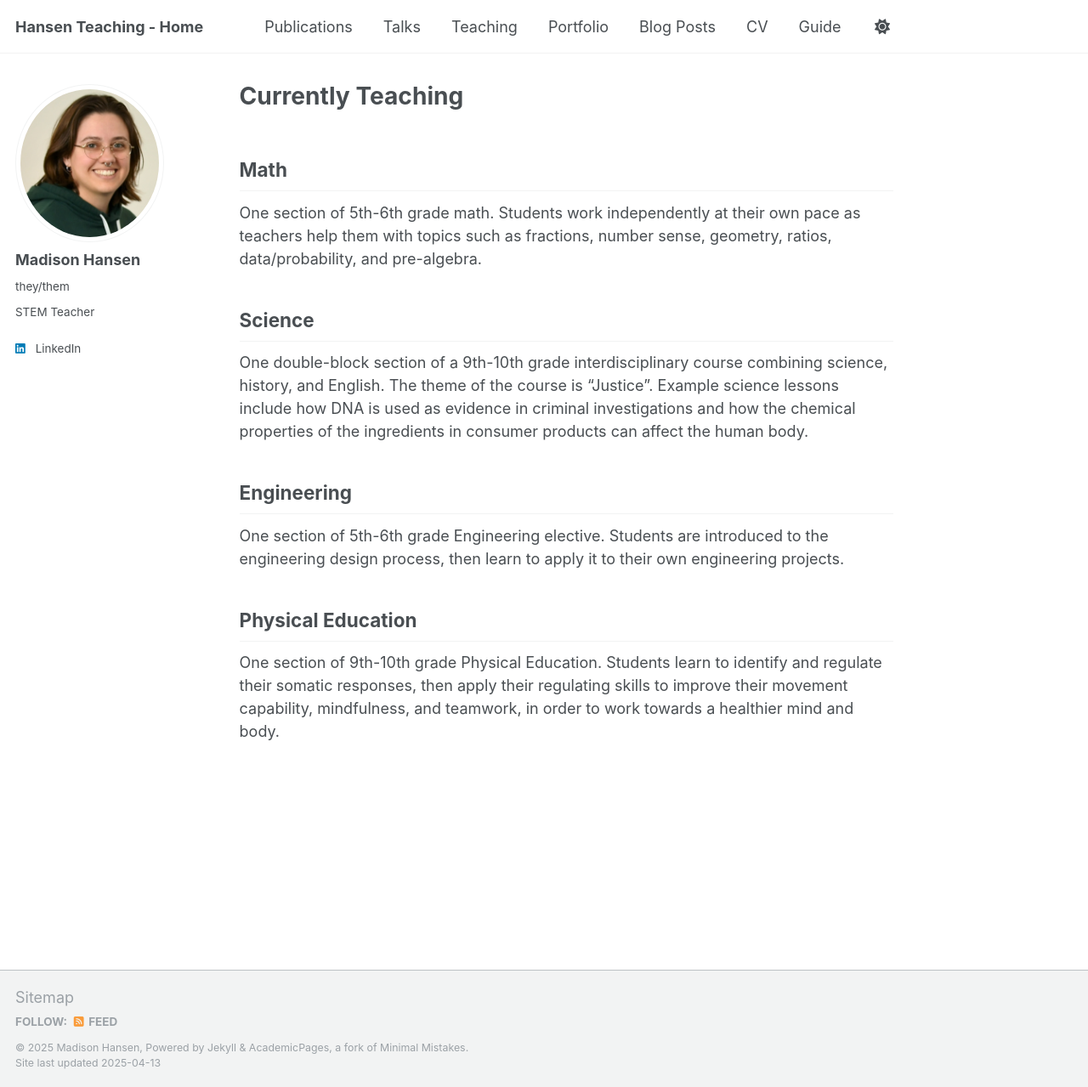
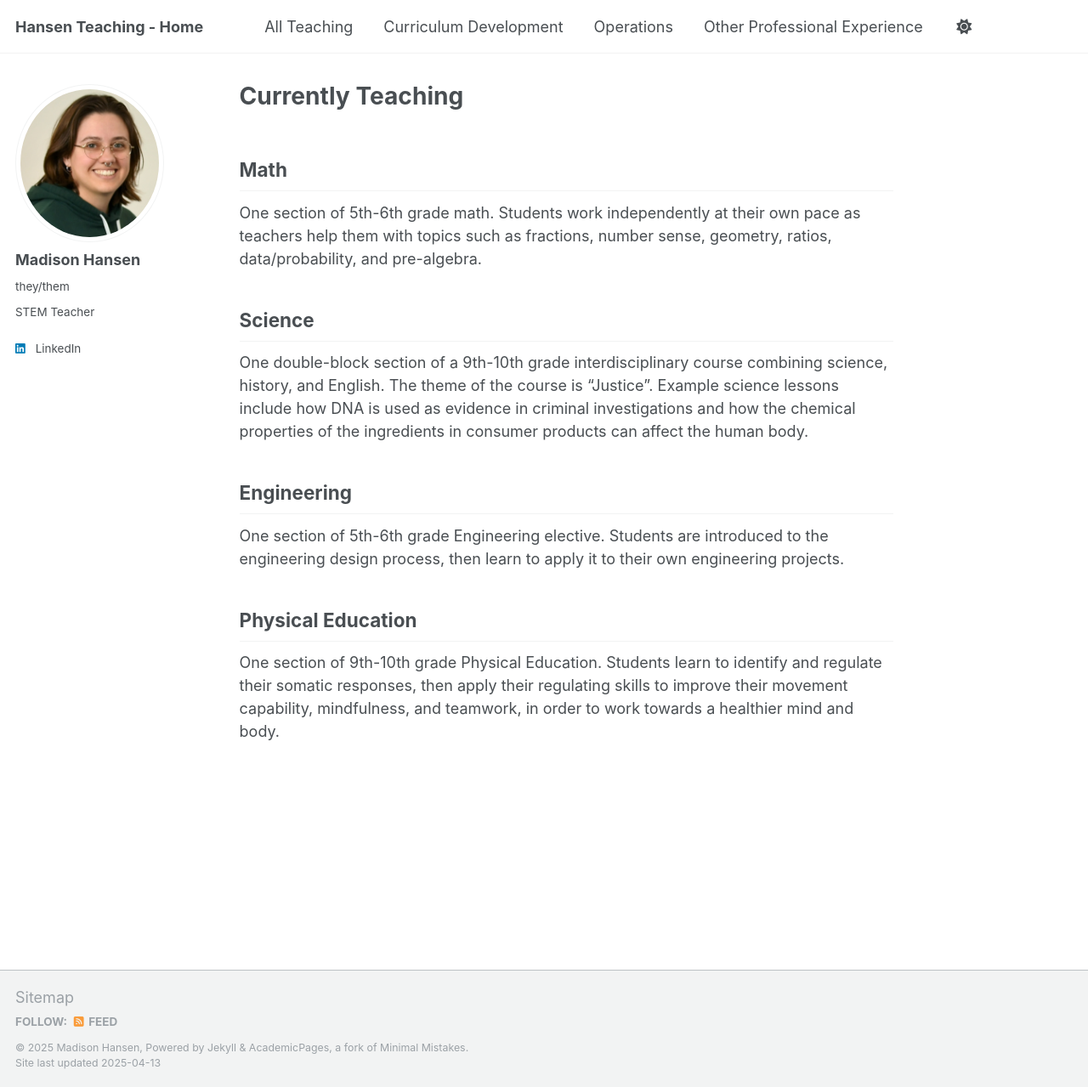
Before and after one commit to hansen-teaching/hansen-teaching.github.io, a Jekyll site: the page built from _pages/home.md, in a window 1280 px wide and 1279 px high. Shown: the whole window at 85% size. Built offline with Jekyll 4.4.1, drawn with Linux system fonts in a browser that asks for light colours.

Commit message:
Update navigation.yml

```diff
--- a/_data/navigation.yml
+++ b/_data/navigation.yml
@@ -8,26 +8,26 @@
 #      Markdown formatted page while the second is generated using JSON.
 
 main:
-  - title: "Publications"
-    url: /publications/
-
-  - title: "Talks"
-    url: /talks/
-
-  - title: "Teaching"
+  - title: "All Teaching"
     url: /teaching/
 
-  - title: "Portfolio"
-    url: /portfolio/
+  - title: "Curriculum Development"
+    url: /curriculum/
 
-  - title: "Blog Posts"
-    url: /year-archive/
+  - title: "Operations"
+    url: /operations/
 
-  - title: "CV"
-    url: /cv/
+  - title: "Other Professional Experience"
+    url: /other/
+
+  # - title: "Blog Posts"
+  #   url: /year-archive/
+
+  # - title: "CV"
+  #   url: /cv/
 
   # - title: "CV"
   #   url: /cv-json/
 
-  - title: "Guide"
-    url: /markdown/
+  # - title: "Guide"
+  #   url: /markdown/
```
